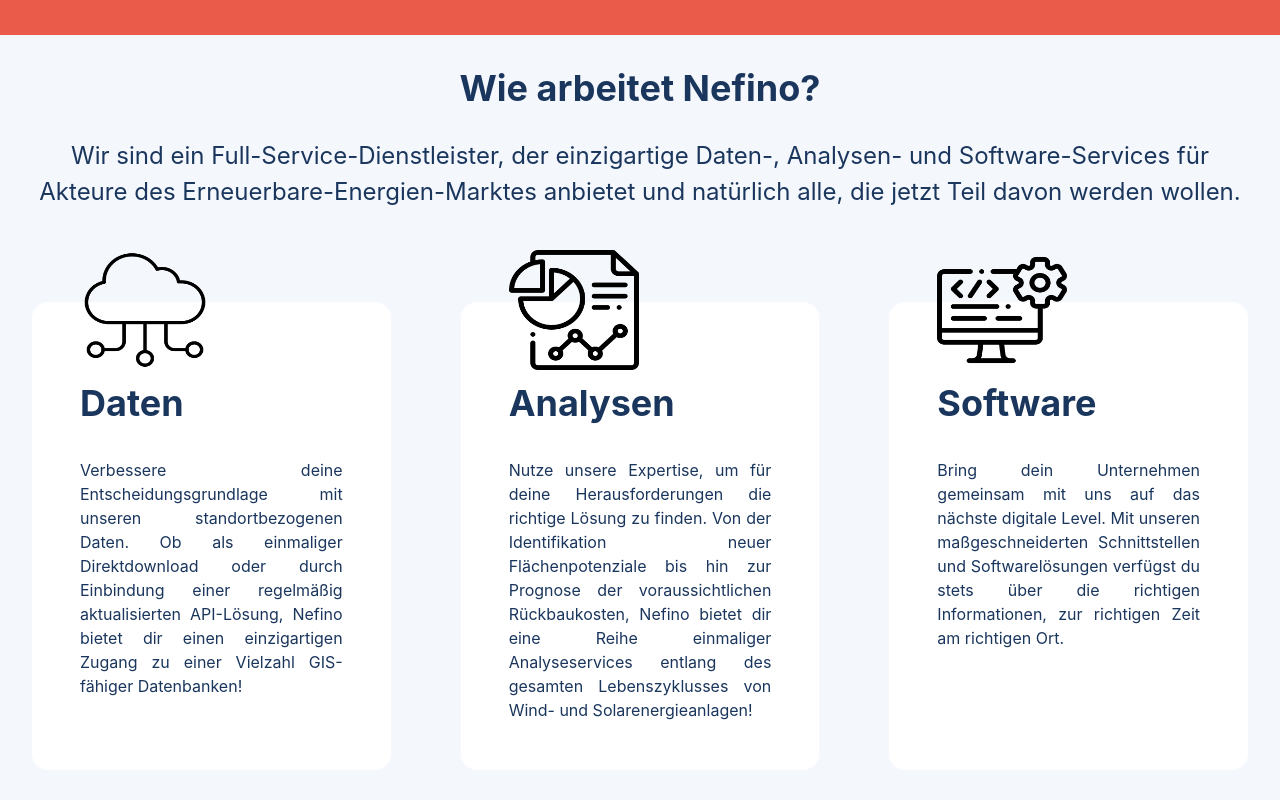
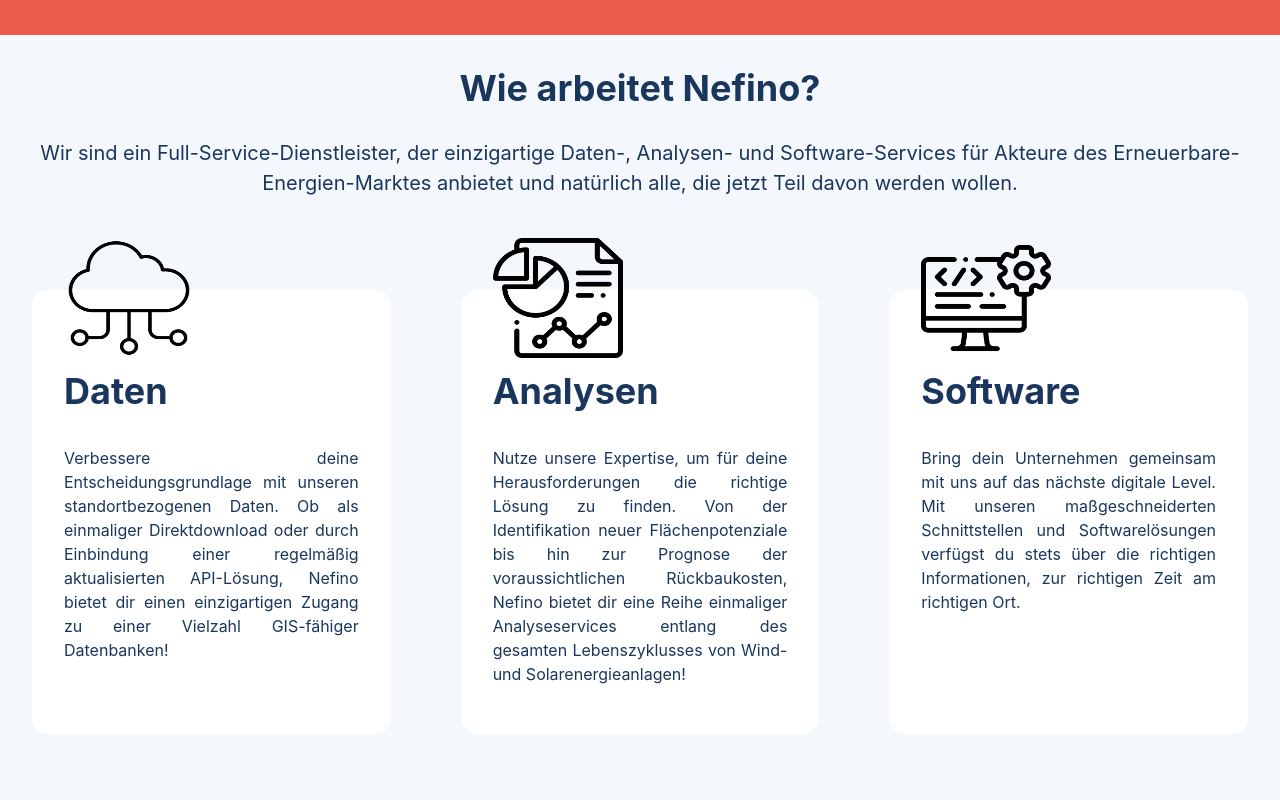
Before and after one commit to fahricigdem/react-chakra-examples, a React (Create React App) app: page / in a window 1280 px wide. Shown: the part 1080-1880 px from the top of the page. Built offline with nearby package versions, Linux system fonts and the light colour scheme.

Commit message:
wiearbeitet component font

```diff
--- a/src/Nefino/WieArbeitet.js
+++ b/src/Nefino/WieArbeitet.js
@@ -15,16 +15,16 @@
 
 export default function WieArbeitet() {
     return (
-        <VStack bg="#F4F7FC" color="blue.900" p="8" spacing="7">
+        <VStack bg="#F4F7FC" color="blue.900" px={{ base: "4", lg: "8" }} py="8" spacing="7">
             <Heading>Wie arbeitet Nefino?</Heading>
-            <Text align="center" fontSize="2xl">Wir sind ein Full-Service-Dienstleister, der einzigartige Daten-, Analysen- und Software-Services für Akteure des Erneuerbare-Energien-Marktes anbietet und natürlich alle, die jetzt Teil davon werden wollen.</Text>
+            <Text align="center" fontSize="xl">Wir sind ein Full-Service-Dienstleister, der einzigartige Daten-, Analysen- und Software-Services für Akteure des Erneuerbare-Energien-Marktes anbietet und natürlich alle, die jetzt Teil davon werden wollen.</Text>
             <br />
             <br />
 
             <SimpleGrid columns={{ base: "1", lg: "3" }} spacing="70px" pb="12" pt="4"  >
-                <Box borderRadius="2xl" bg="white" p="12" textAlign="justify"><Box h="8"><Image style={{ position: "relative", top: "-100px", width: "130px", height: "120px" }} src={Cloud} /></Box><Heading mb="8">Daten </Heading> Verbessere deine Entscheidungsgrundlage mit unseren standortbezogenen Daten. Ob als einmaliger Direktdownload oder durch Einbindung einer regelmäßig aktualisierten API-Lösung, Nefino bietet dir einen einzigartigen Zugang zu einer Vielzahl GIS-fähiger Datenbanken!</Box>
-                <Box borderRadius="2xl" bg="white" p="12" textAlign="justify"><Box h="8"><Image style={{ position: "relative", top: "-100px", width: "130px", height: "120px" }} src={Analysis} /></Box><Heading mb="8">Analysen</Heading> Nutze unsere Expertise, um für deine Herausforderungen die richtige Lösung zu finden. Von der Identifikation neuer Flächenpotenziale bis hin zur Prognose der voraussichtlichen Rückbaukosten, Nefino bietet dir eine Reihe einmaliger Analyseservices entlang des gesamten Lebenszyklusses von Wind- und Solarenergieanlagen!</Box>
-                <Box borderRadius="2xl" bg="white" p="12" textAlign="justify"><Box h="8"><Image style={{ position: "relative", top: "-100px", width: "130px", height: "120px" }} src={Software} /></Box><Heading mb="8">Software</Heading> Bring dein Unternehmen gemeinsam mit uns auf das nächste digitale Level. Mit unseren maßgeschneiderten Schnittstellen und Softwarelösungen verfügst du stets über die richtigen Informationen, zur richtigen Zeit am richtigen Ort.</Box>
+                <Box borderRadius="2xl" bg="white" px="8" py="12" textAlign="justify"><Box h="8"><Image style={{ position: "relative", top: "-100px", width: "130px", height: "120px" }} src={Cloud} /></Box><Heading mb="8">Daten </Heading> Verbessere deine Entscheidungsgrundlage mit unseren standortbezogenen Daten. Ob als einmaliger Direktdownload oder durch Einbindung einer regelmäßig aktualisierten API-Lösung, Nefino bietet dir einen einzigartigen Zugang zu einer Vielzahl GIS-fähiger Datenbanken!</Box>
+                <Box borderRadius="2xl" bg="white" px="8" py="12" textAlign="justify"><Box h="8"><Image style={{ position: "relative", top: "-100px", width: "130px", height: "120px" }} src={Analysis} /></Box><Heading mb="8">Analysen</Heading> Nutze unsere Expertise, um für deine Herausforderungen die richtige Lösung zu finden. Von der Identifikation neuer Flächenpotenziale bis hin zur Prognose der voraussichtlichen Rückbaukosten, Nefino bietet dir eine Reihe einmaliger Analyseservices entlang des gesamten Lebenszyklusses von Wind- und Solarenergieanlagen!</Box>
+                <Box borderRadius="2xl" bg="white" px="8" py="12" textAlign="justify"><Box h="8"><Image style={{ position: "relative", top: "-100px", width: "130px", height: "120px" }} src={Software} /></Box><Heading mb="8">Software</Heading> Bring dein Unternehmen gemeinsam mit uns auf das nächste digitale Level. Mit unseren maßgeschneiderten Schnittstellen und Softwarelösungen verfügst du stets über die richtigen Informationen, zur richtigen Zeit am richtigen Ort.</Box>
 
             </SimpleGrid>
 
```
